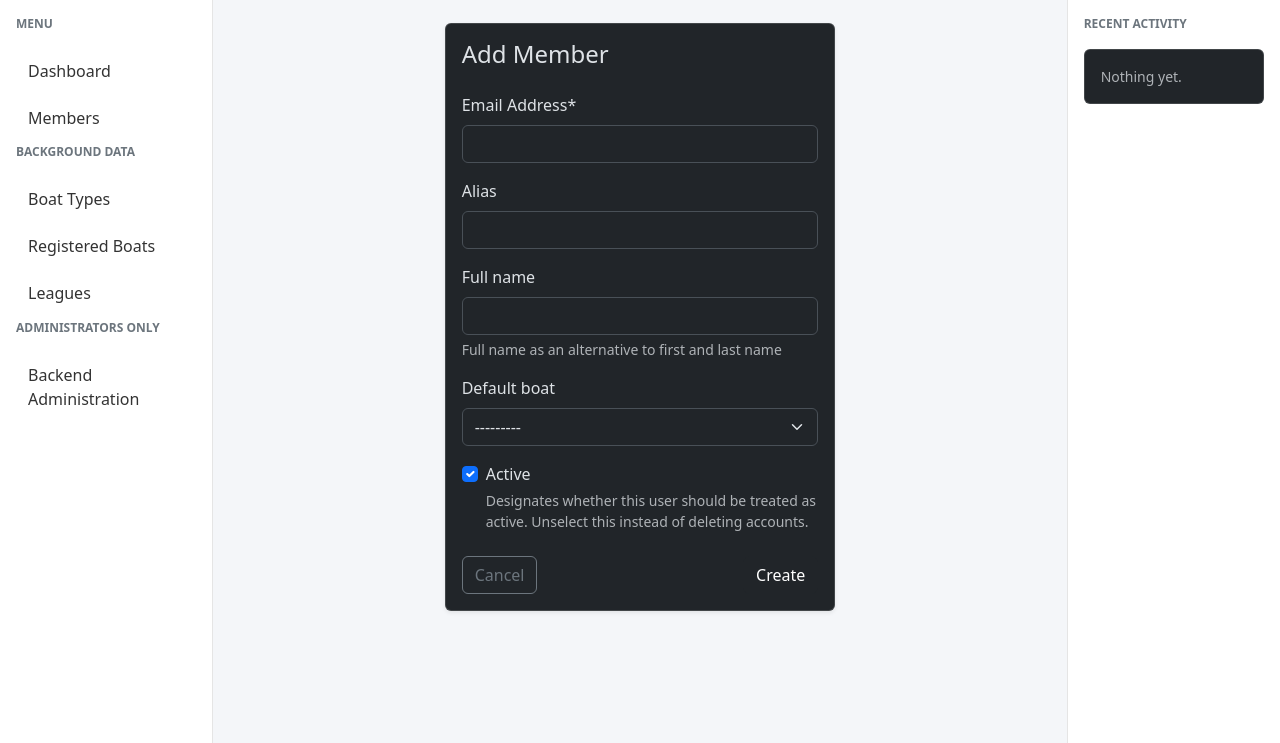
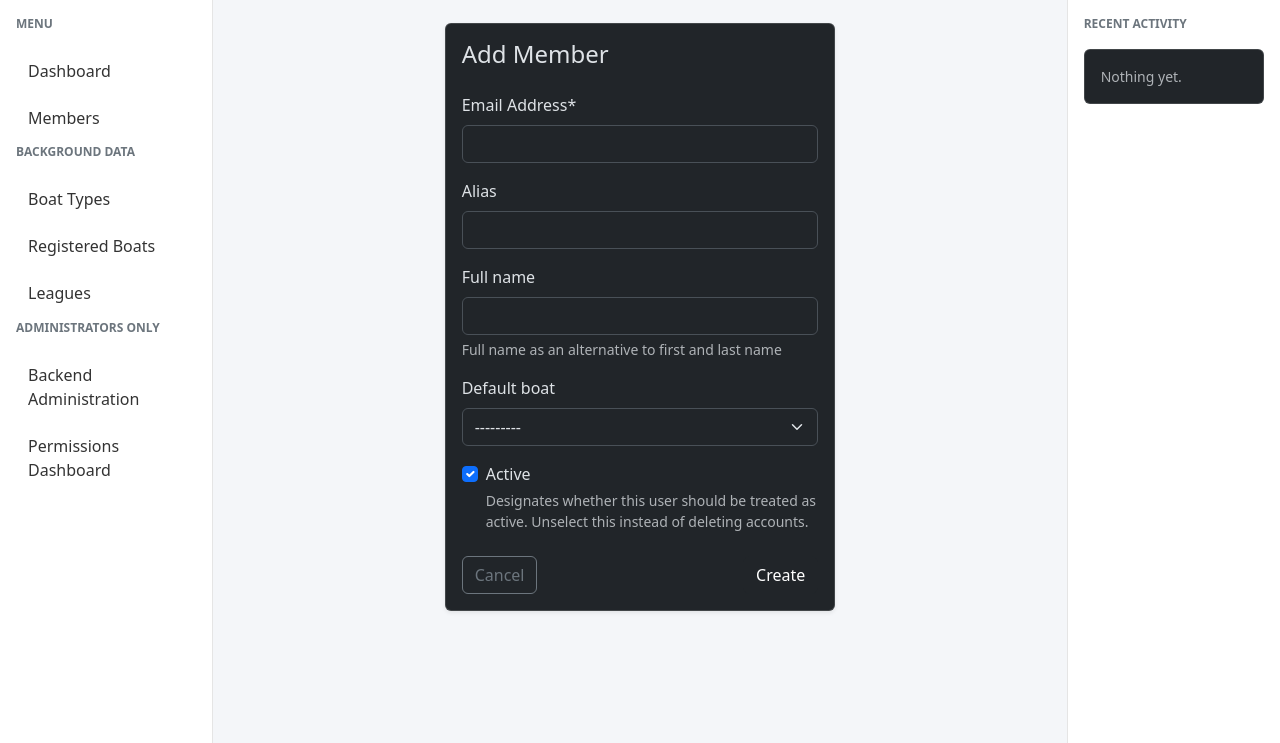
Before and after one commit to broganjlpb/csc_manager, a Django app: page /members/add/ in a window 1280 px wide. Shown: the part 79-822 px from the top of the page. Run offline with Django 5.2, Linux system fonts and the light colour scheme; data comes from the database, SQL or seed files in the repository; both versions use the stored data as it was after the commit; some libraries are stand-ins or nearby versions.

Commit message:
modified sidebar

```diff
--- a/csc_manager/templates/components/sidebar_menu.html
+++ b/csc_manager/templates/components/sidebar_menu.html
@@ -25,3 +25,7 @@
    href="/admin">
     Backend Administration
 </a>
+<a class="menu-link {% if request.resolver_match.url_name == 'permission-dashboard' %}active{% endif %}"
+   href="{% url 'permission-dashboard' %}">
+    Permissions Dashboard
+</a>
```
Also changed, not shown: db.sqlite3.
